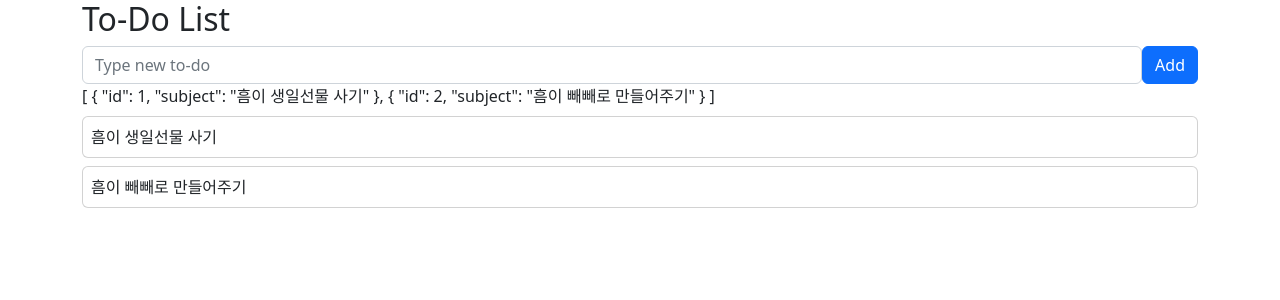
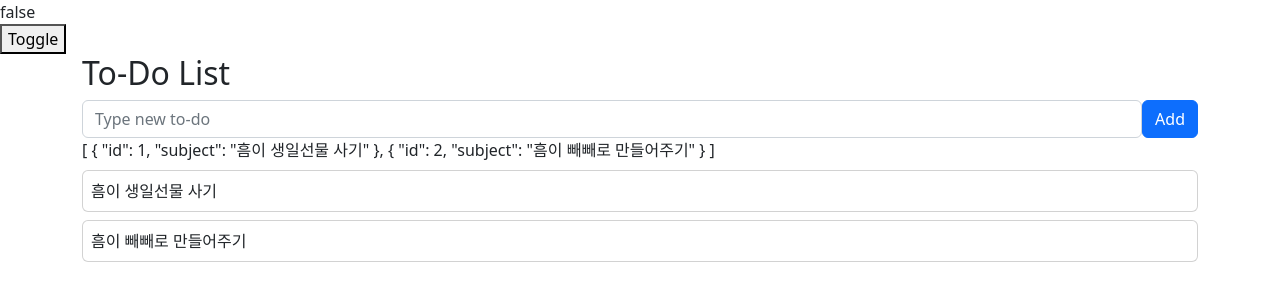
Before and after one commit to Stella0426/Vue3-project, a Vue app: page / in a window 1280 px wide. Shown: the top 300 px of the page. Built offline with nearby package versions, Linux system fonts and the light colour scheme.

Commit message:
v-show & v-if

```diff
--- a/src/App.vue
+++ b/src/App.vue
@@ -1,10 +1,11 @@
 <template>
+  <div v-if="toggle">true</div>
+  <div v-else>false</div>
+  <button @click="onToggle">Toggle</button>
   <div class="container">
     <h2>To-Do List</h2>
-    <form
-      @submit.prevent="onSubmit"
-      class="d-flex"
-    >
+    <form @submit.prevent="onSubmit">
+      <div class="d-flex">
         <div class="flex-grow-1 mr-2">
           <input
             class="form-control"
@@ -17,13 +18,17 @@
           <!-- 위 두개를 input안에 써주지않고 v-model(value 바인딩도 해주고,name값이 변경되었을때 값도 알아서 업뎃해주는게 한방에 가능)
             한번만 적어주면 끝!-->
         </div>
-      <div class="">
+        <div>
           <button
             class="btn btn-primary"
             @click="onSubmit"
           >
           Add
           </button>
+        </div>
+      </div>
+      <div v-show="hasError" style="color:red">
+        This field cannot be empty
       </div>
     </form>
     {{todos}}
@@ -38,26 +43,34 @@
     </div>
   </div>
 </template>
-
+<!-- v-show : 초기렌더링비용이많이듦(토글자주할때사용) // v-if : 토글비용많이듦(조건이runtime동안바뀌지않을때) -->
 <script>
   import { ref } from 'vue';
   // import { reactive } from 'vue';
 
   export default {
     setup() {
+      const toggle =ref(false)
       const todo = ref('');
       const todos = ref([
         {id:1, subject:'흠이 생일선물 사기'},
         {id:2, subject:'흠이 빼빼로 만들어주기'}
       ]);
 
+      const hasError = ref(false);
+
       const onSubmit = () => {
         // e.preventDefault();
         // console.log(todo.value)
+        if (todo.value === ''){
+          hasError.value = true
+        } else {
           todos.value.push({
           id: Date.now(),
           subject: todo.value
           });
+          hasError.value = false;
+        }
       }
 
       // const updateName = (e) => {
@@ -65,10 +78,17 @@
       //   name.value = e.target.value;
       // }
 
+      const onToggle = () => {
+        toggle.value = !toggle.value;
+      }
+
       return{
         todo,
         onSubmit,
-        todos
+        todos,
+        toggle,
+        onToggle,
+        hasError
         // updateName
       };
     }
```
Lines whose indentation alone changed are shown as unchanged.
